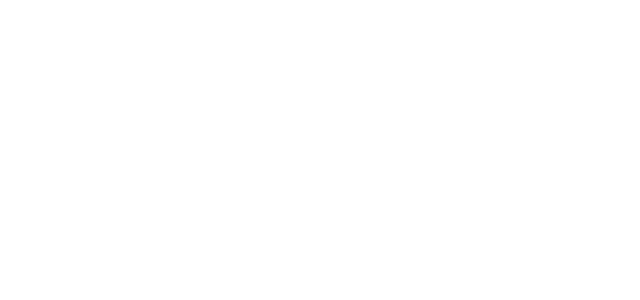
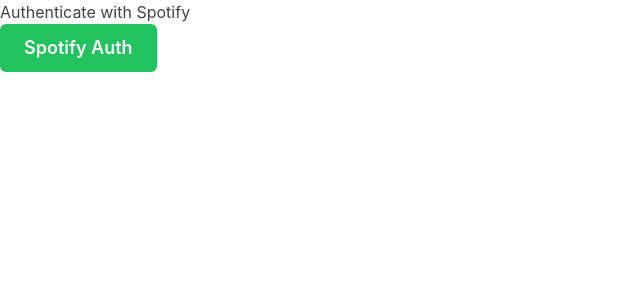
Before and after one commit to Squall75/spotapp, a Next.js app: page / in a window 1280 px wide. Shown: the top 300 px of the page, without its empty margins (0-640 px from the left). Built offline with nearby package versions, Linux system fonts and the light colour scheme; no server answers.

Commit message:
return false instead of null and revert index.tsx pgae from testing with empty component

```diff
--- a/pages/callback/index.tsx
+++ b/pages/callback/index.tsx
@@ -2,5 +2,5 @@
 
 export default function Callback() {
   OAuthSendBack();
-  return null;
+  return false;
 }
--- a/pages/index.tsx
+++ b/pages/index.tsx
@@ -1,10 +1,58 @@
 import { Box, Text } from '@chakra-ui/layout';
+import SpotifyWebApi from '../lib/SpotifyApi';
+import OAuthManager from '../lib/oauthManager';
+import { useRef, useState } from 'react';
+import SpotifyAuthForm from '../components/SpotifyAuthForm';
+import ViewController from '../components/viewController';
 
 const Home = () => {
+  const [isLoggedIn, setIsLoggedIn] = useState(false);
+  const [user, setUser] = useState();
+  const [api, setApi] = useState();
 
+  const handleLoginClick = async () => {
+    const code = await OAuthManager.authorizationCode({
+      scopes: [
+        'playlist-read-private',
+        'playlist-read-collaborative',
+        'playlist-modify-public',
+        'playlist-modify-private',
+        'user-library-read',
+        'user-library-modify',
+        'user-follow-read',
+        'streaming',
+      ],
+    }).catch(function (error) {
+      console.error('There was an error obtaining the token', error);
+    });
+
+    if (global['ga']) {
+      global['ga']('send', 'event', 'spotify-dedup', 'user-logged-in');
+    }
+    console.log("Obtain token call");
+
+    const authToken = await OAuthManager.obtainToken(code);
+
+    const spotifyApi = new SpotifyWebApi();
+    spotifyApi.setAccessToken(authToken);
+    setApi(spotifyApi);
+
+    try {
+      const signedInUser = await spotifyApi.getMe();
+      setUser(signedInUser);
+      setIsLoggedIn(true);
+    } catch (e) {
+      console.error(e);
+    }
+  };
 
   return (
     <Box>
+      {isLoggedIn ? (
+        <ViewController api={api} />
+      ) : (
+        <SpotifyAuthForm handleLoginClick={handleLoginClick} />
+      )}
     </Box>
   );
 };
```
